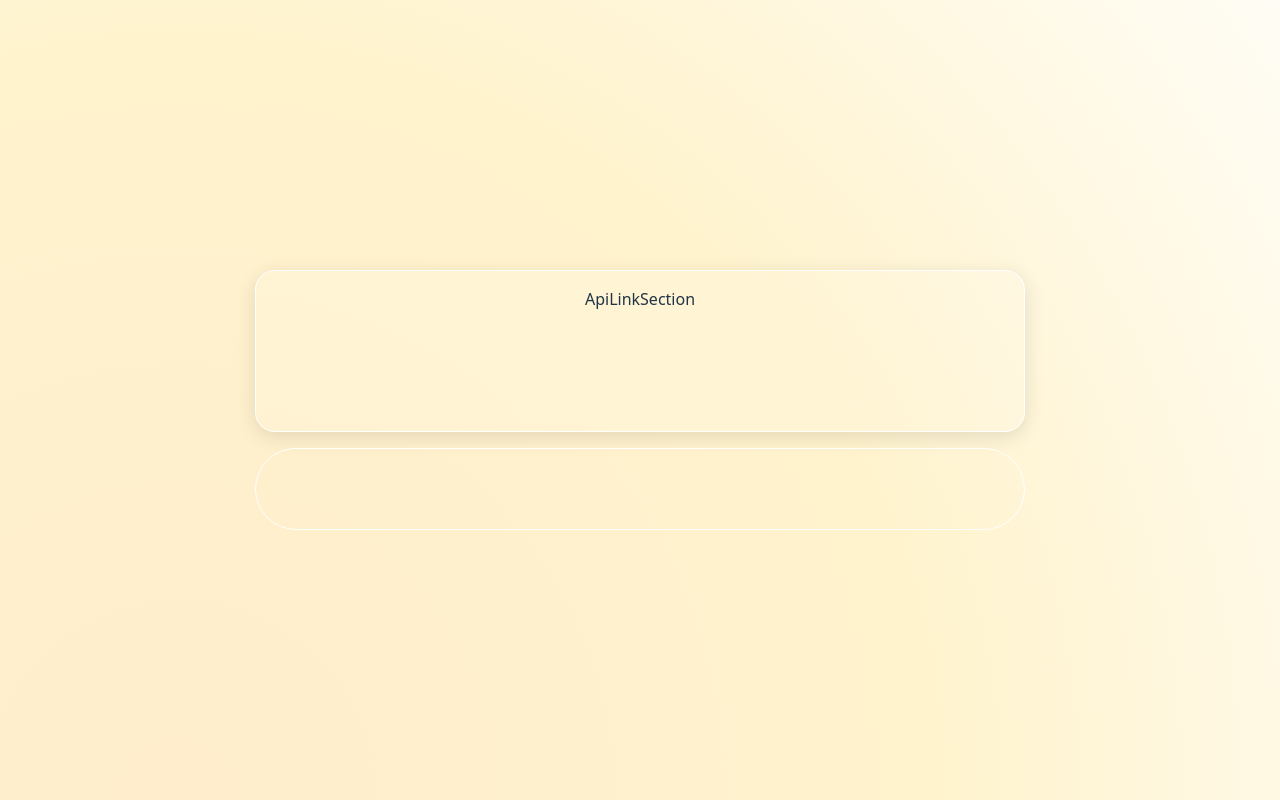
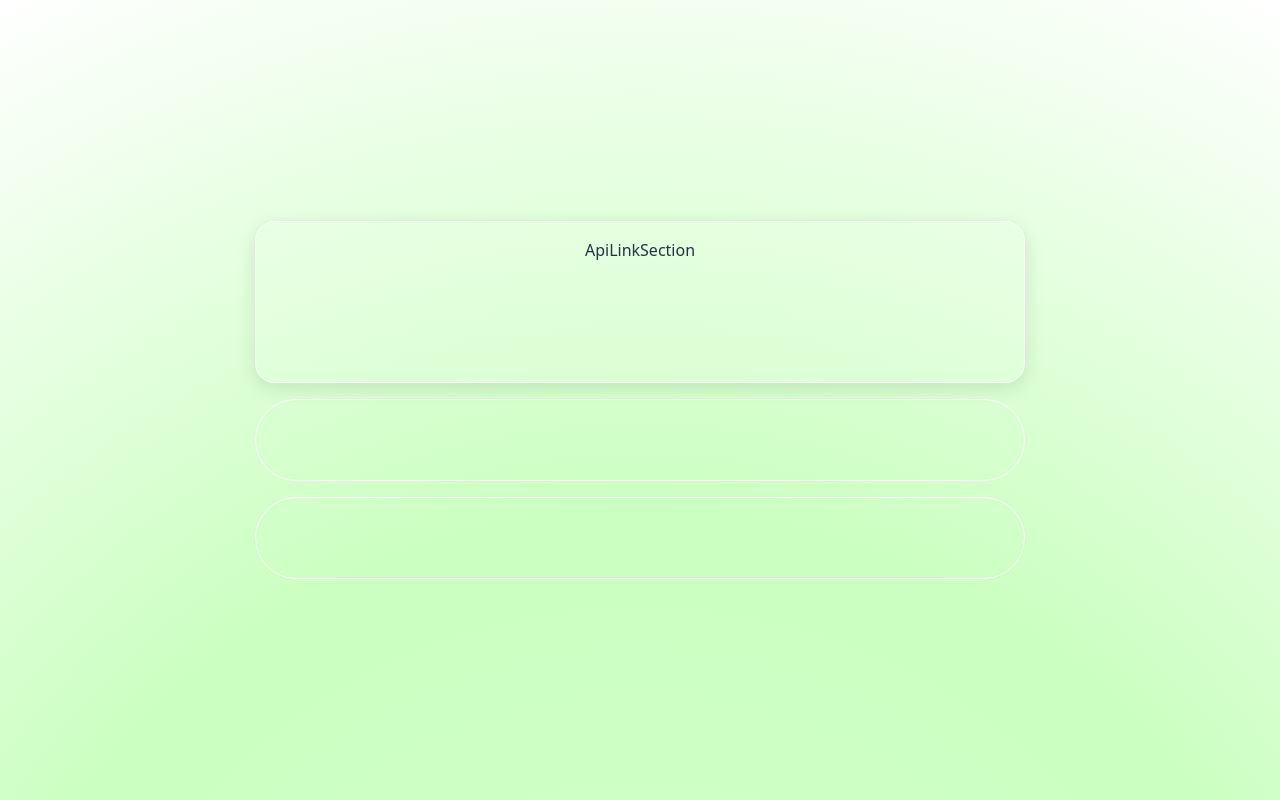
Before and after one commit to Auston-Mtabane/API_Tester, a React (Vite) app: page / in a window 1280 px wide. Built offline with nearby package versions, Linux system fonts and the light colour scheme.

Commit message:
refactor to componets

```diff
--- a/src/App.tsx
+++ b/src/App.tsx
@@ -1,12 +1,16 @@
 import './styles/App.css'
-import ApiLinkSection from './components/ApiLinkSection'
+import Request from './components/Request'
+import MetaData from './components/MetaData'
+import Response from './components/Response'
 
 function App() {
 
 
   return (
     <>
-    <ApiLinkSection />
+    <Request />
+    <MetaData />
+    <Response />
     </>
   )
 }
--- a/src/components/ApiLinkSection.tsx
+++ /dev/null
@@ -1,24 +0,0 @@
-import { Component } from "react";
-
-export class ApiLinkSection extends Component {
-  static propTypes = {};
-
-  render() {
-    return (
-      <>
-        <div className="rounded-div">
-          <p>ApiLinkSection</p>
-        </div>
-        <div id="meta-data">
-
-        </div>
-        <div id="response">
-
-        </div>
-
-      </>
-    );
-  }
-}
-
-export default ApiLinkSection;
--- /dev/null
+++ b/src/components/MetaData.tsx
@@ -0,0 +1,7 @@
+export default function MetaData() {
+  return (
+    <>
+      <div id="meta-data"></div>
+    </>
+  );
+}
--- /dev/null
+++ b/src/components/Request.tsx
@@ -0,0 +1,13 @@
+function ApiLinkSection() {
+  return (
+    <>
+      <div className="rounded-div">
+        <p>ApiLinkSection</p>
+      </div>
+
+
+    </>
+  );
+}
+
+export default ApiLinkSection;
--- /dev/null
+++ b/src/components/Response.tsx
@@ -0,0 +1,9 @@
+function Response() {
+  return (
+    <>
+      <div id="response"></div>
+    </>
+  );
+}
+
+export default Response;
--- a/src/styles/App.css
+++ b/src/styles/App.css
@@ -21,6 +21,13 @@
   border: 1px solid white;
   border-radius: 50px;
 }
+#response {
+  margin-top: 1em;
+  height: 10vh;
+  width: 60vw;
+  border: 1px solid white;
+  border-radius: 50px;
+}
 .logo {
   height: 6em;
   padding: 1.5em;
--- a/src/styles/index.css
+++ b/src/styles/index.css
@@ -6,15 +6,15 @@
   color-scheme: light dark;
   color: rgba(255, 255, 255, 0.87);
   background-color: #242424;
-  background: radial-gradient(circle, rgba(255, 225, 170, 0.6), rgba(255, 241, 197, 0.857), rgb(255, 255, 255));
+  background: radial-gradient(circle, rgba(180, 255, 170, 0.6), rgba(194, 255, 182, 0.857), rgb(255, 255, 255));
 
   font-synthesis: none;
   text-rendering: optimizeLegibility;
   -webkit-font-smoothing: antialiased;
   -moz-osx-font-smoothing: grayscale;
 
-  background-size: 200% 200%;
-  animation: movebg 7s linear infinite alternate;
+  background-size: 100% 300%;
+  background-position: 50% 0%;
 }
 
 a {
@@ -72,11 +72,3 @@ button:focus-visible {
     background-color: #f9f9f9;
   }
 }
-@keyframes movebg {
-  from {
-    background-position: 0% 0%;
-  }
-  to {
-    background-position: 100% 0%;
-  }
-}
```
